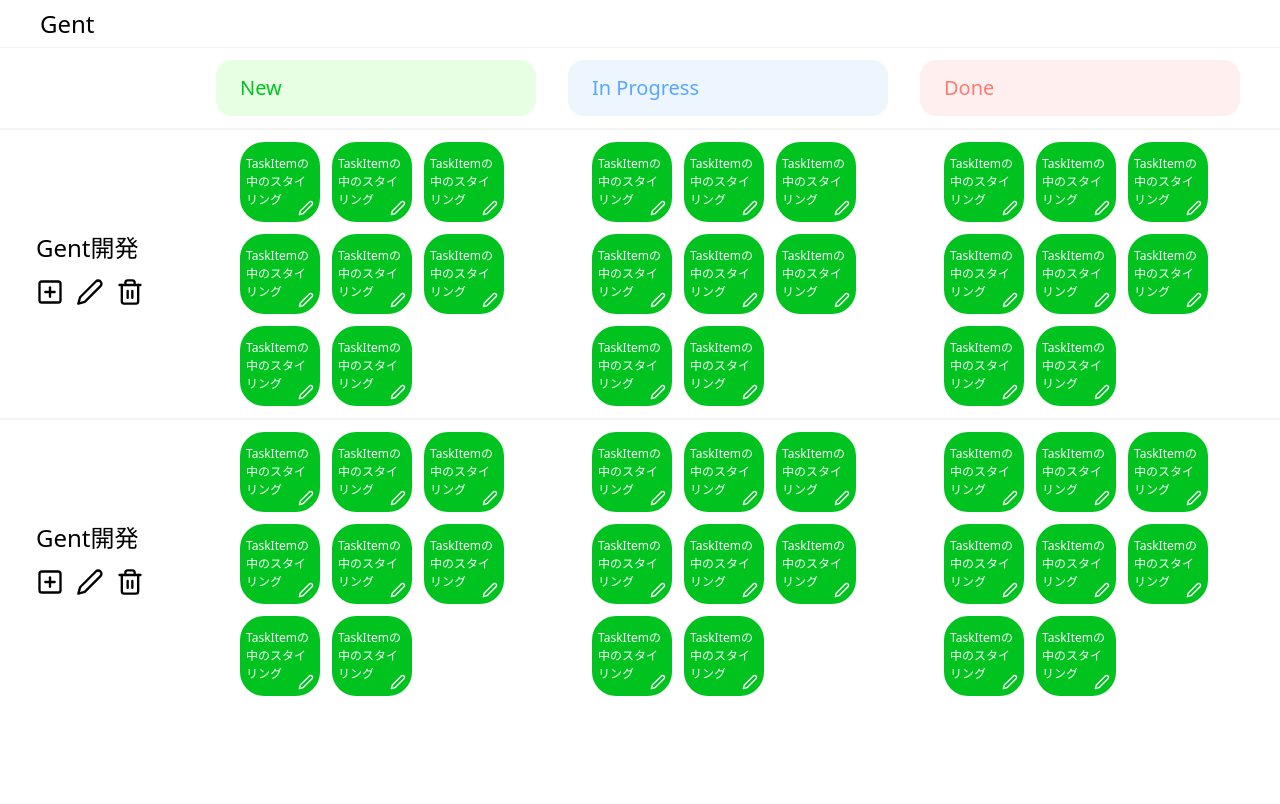
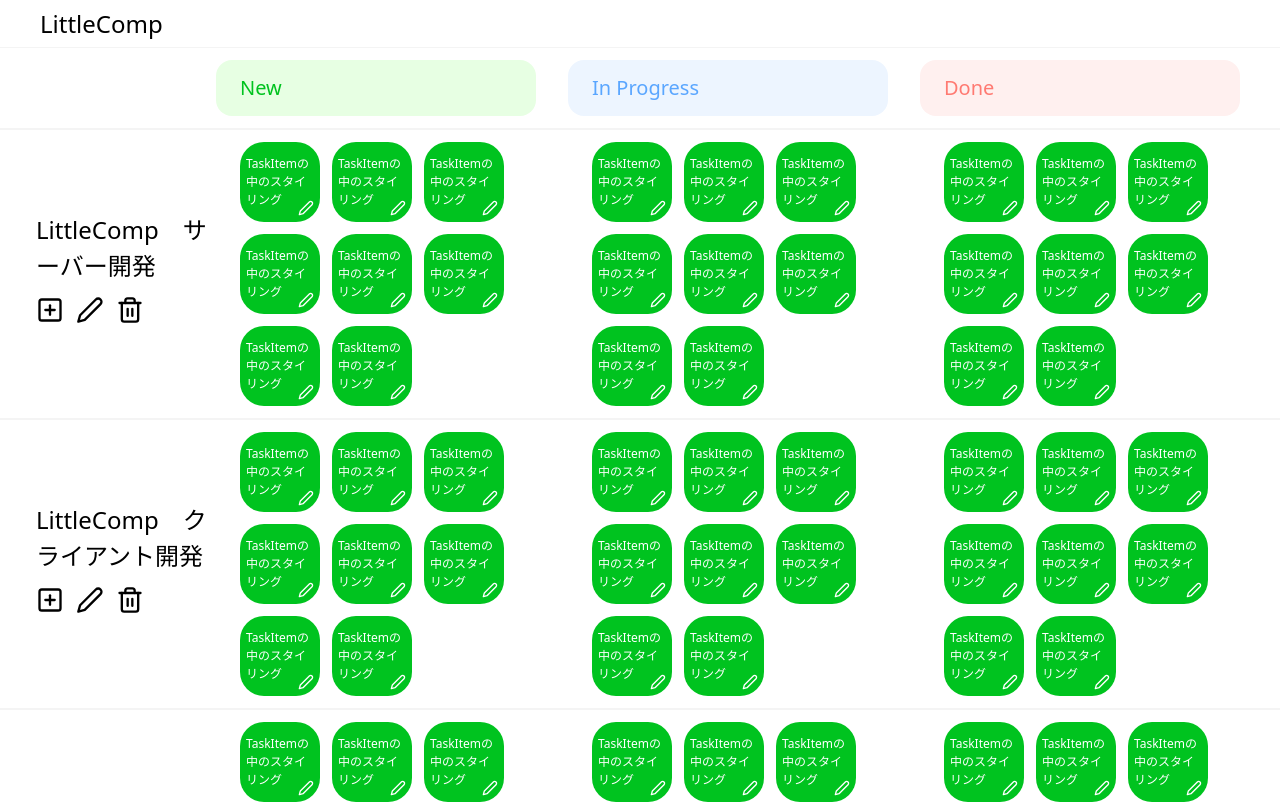
Before and after one commit to Keigo-Hirohara/LittleComp, a Next.js app in the folder app/client/: page / in a window 1280 px wide. Shown: the top 804 px of the page. Built offline with nearby package versions, Linux system fonts and the light colour scheme.

Commit message:
generate fake database and disnlay contents

```diff
--- a/app/client/components/Navbar.tsx
+++ b/app/client/components/Navbar.tsx
@@ -3,7 +3,7 @@ import React from 'react';
 const Navbar = () => {
   return (
     <div className="flex items-center h-12 border-solid border-b border-black3">
-      <h1 className="ml-10 text-2xl">Gent</h1>
+      <h1 className="ml-10 text-2xl">LittleComp</h1>
     </div>
   );
 };
--- a/app/client/components/story/StoryItem.tsx
+++ b/app/client/components/story/StoryItem.tsx
@@ -6,7 +6,7 @@ import EditStoryModal from '../modal/EditStoryModal';
 import DeleteStoryAlert from '../modal/DeleteStoryAlert';
 import EditTaskModal from '../modal/EditTaskModal';
 
-const StoryItem = () => {
+const StoryItem = ({ storyName }: any) => {
   const [isCreateTaskModalOpen, setIsCreateTaskModalOpen] = useState(false);
   const [isEditStoryModalOpen, setIsEditStoryModalOpen] = useState(false);
   const [isDeleteStoryAlertOpen, setIsDeleteStoryAlertOpen] = useState(false);
@@ -14,7 +14,7 @@ const StoryItem = () => {
     // Todo: If Story Item is last one, add border-b-2
     <div className="flex border-t-2 border-black3">
       <div className="mt-auto mb-auto pl-3 ml-6 h-full w-48">
-        <h1 className="text-2xl">Gent開発</h1>
+        <h1 className="text-2xl">{storyName}</h1>
         <div className="flex mt-3">
           <PlusSquare
             className="h-7 w-7 mr-3 mb-3"
--- a/app/client/components/story/StoryList.tsx
+++ b/app/client/components/story/StoryList.tsx
@@ -1,11 +1,13 @@
 import React from 'react';
 import StoryItem from './StoryItem';
+import { fakeDatabase } from '../../services/fakeDB';
 
 const StoryList = () => {
   return (
     <div className="z-0">
-      <StoryItem />
-      <StoryItem />
+      {fakeDatabase.map((story) => (
+        <StoryItem storyName={story.name} />
+      ))}
     </div>
   );
 };
--- /dev/null
+++ b/app/client/services/fakeDB.ts
@@ -0,0 +1,22 @@
+export let fakeDatabase = [
+  {
+    name: 'LittleComp　サーバー開発',
+    id: 'id1',
+  },
+  {
+    name: 'LittleComp　クライアント開発',
+    id: 'id2',
+  },
+  {
+    name: 'ブログ',
+    id: 'id3',
+  },
+  {
+    name: '大学',
+    id: 'id4',
+  },
+  {
+    name: '雑用',
+    id: 'id5',
+  },
+];
```
